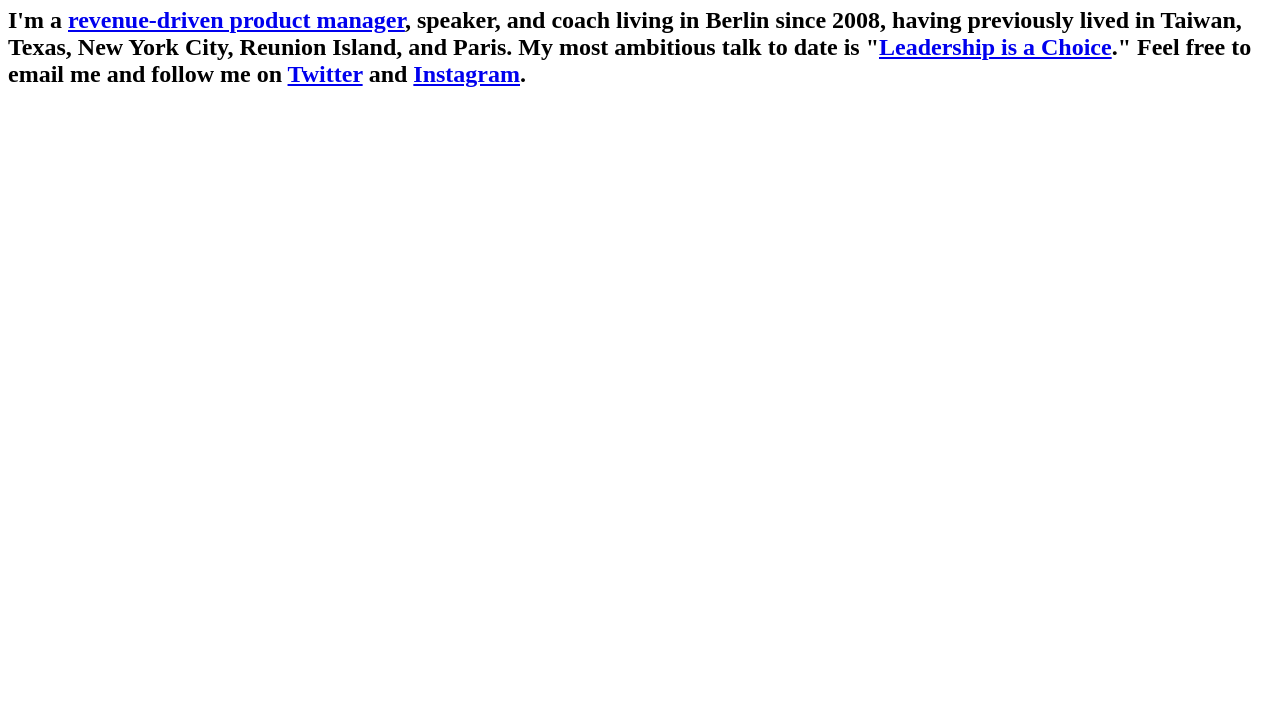
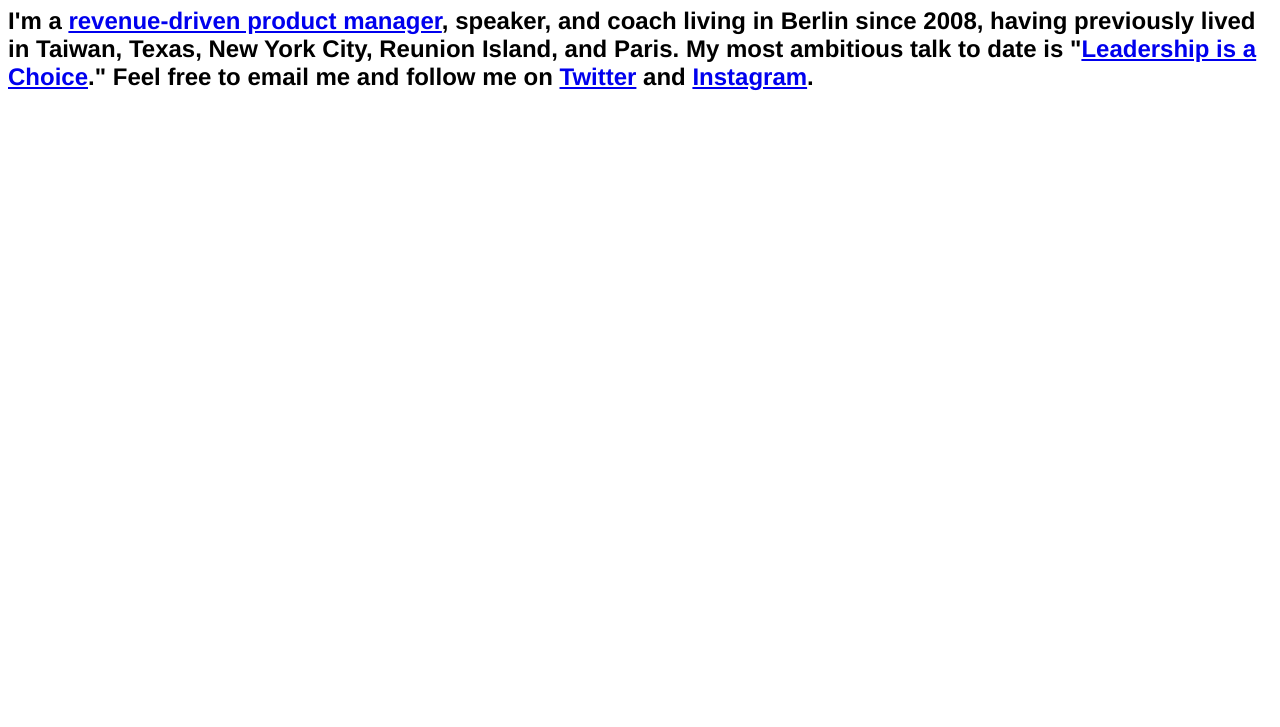
Before and after one commit to thatbettina/thatbettina.github.io, a plain HTML site: page index.html in a window 1280 px wide. Shown: the part 73-800 px from the top of the page. Drawn offline with Linux system fonts and the light colour scheme.

Commit message:
Update index.html

```diff
--- a/index.html
+++ b/index.html
@@ -3,6 +3,11 @@
   <head>
     <meta charset="UTF-8">
     <title>That Bettina is Bettina Shzu-Juraschek</title>
+    <style>
+      body {
+       font-family: Proxima-Nova, Helvetica, sans-serif;
+      }
+    </style>
   </head>
   <body>
     <h1>Bettina Shzu-Juraschek</h1>
```
